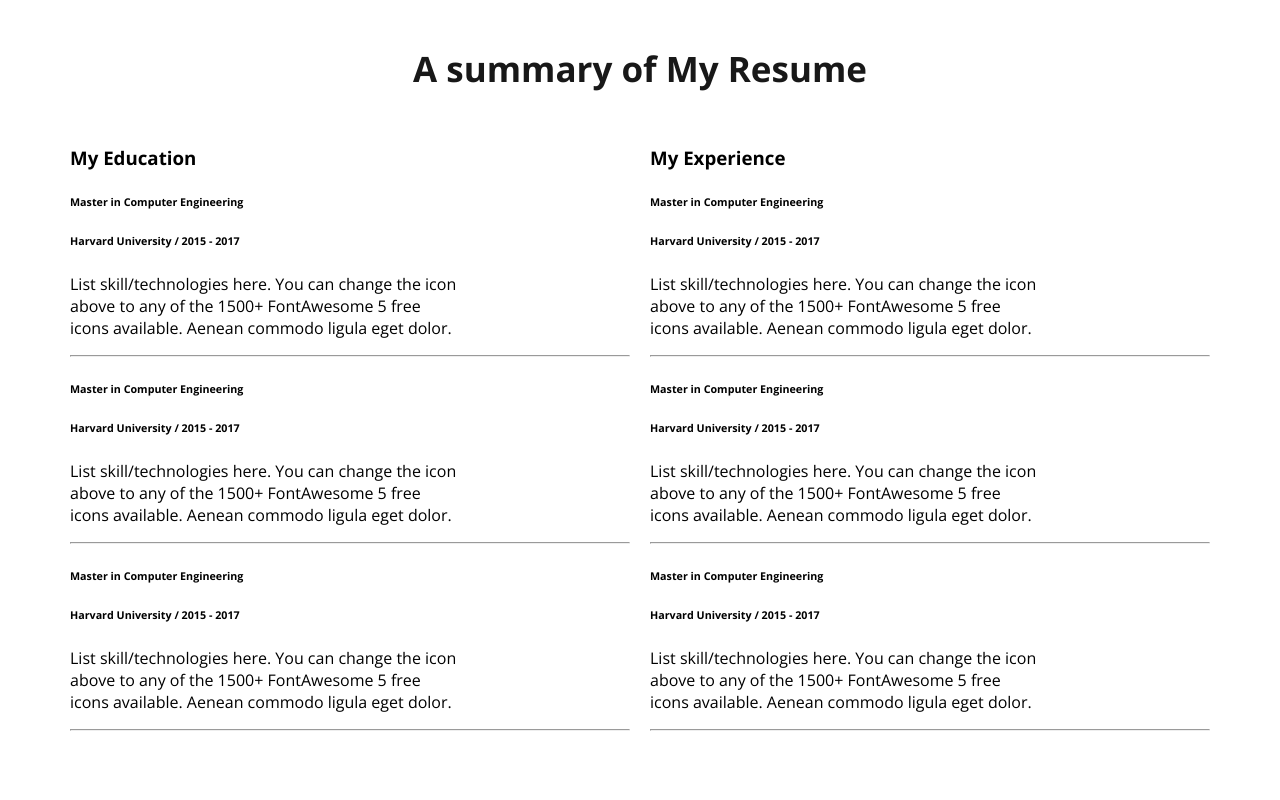
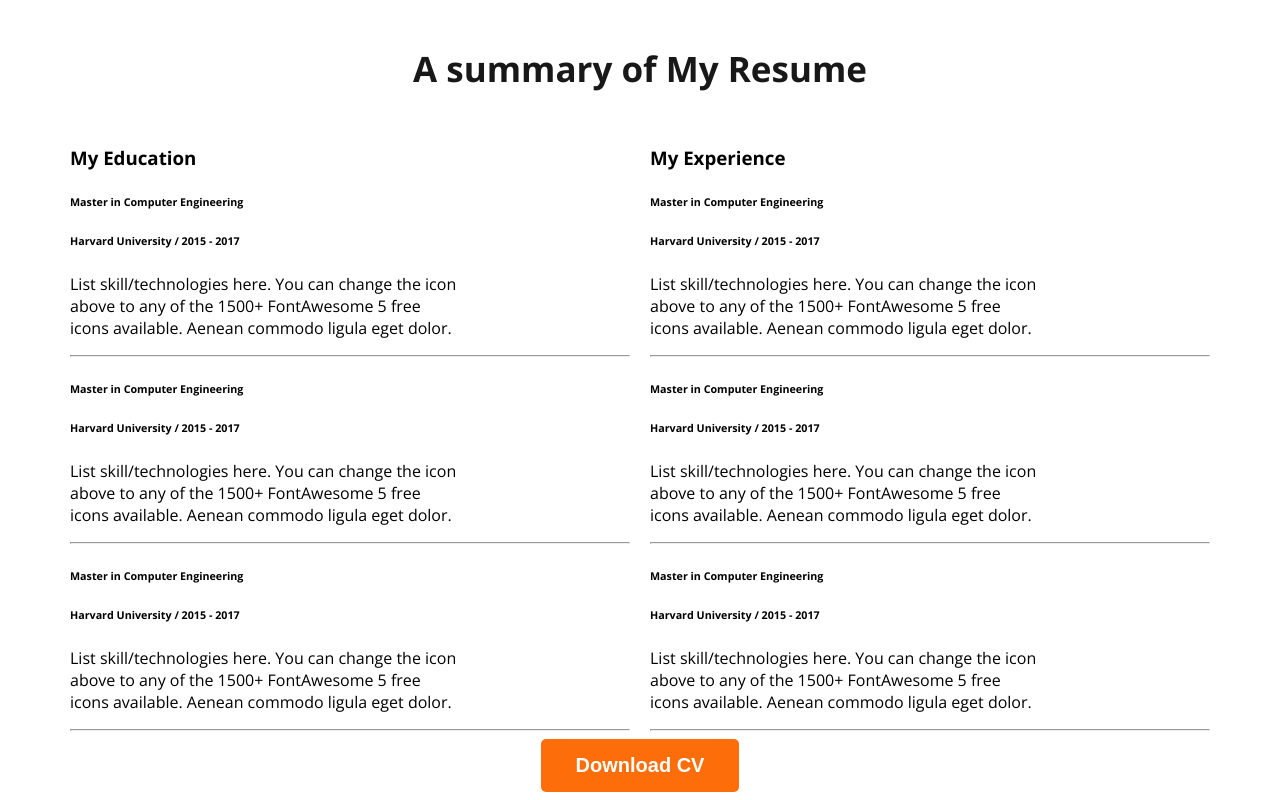
Before and after one commit to Maharab24/Developer-Portfolio, a plain HTML site: page index.html in a window 1280 px wide. Shown: the part 2455-3255 px from the top of the page. Before the commit the page ends 3202 px from the top, so only its background shows below. Drawn offline with nearby package versions, Linux system fonts and the light colour scheme.

Commit message:
main section full

```diff
--- a/index.html
+++ b/index.html
@@ -144,6 +144,8 @@
                     <hr>
                 </div>
             </div>
+
+            <div class="download-cv"><button class="btn-primary">Download CV</button></div>
         </section>
     </main>
     <footer>
--- a/styles/portfolio.css
+++ b/styles/portfolio.css
@@ -182,3 +182,7 @@ padding: 20px;
 .column-description{
     width: 70%;
 }
+
+.download-cv{
+    text-align: center;
+}
```
